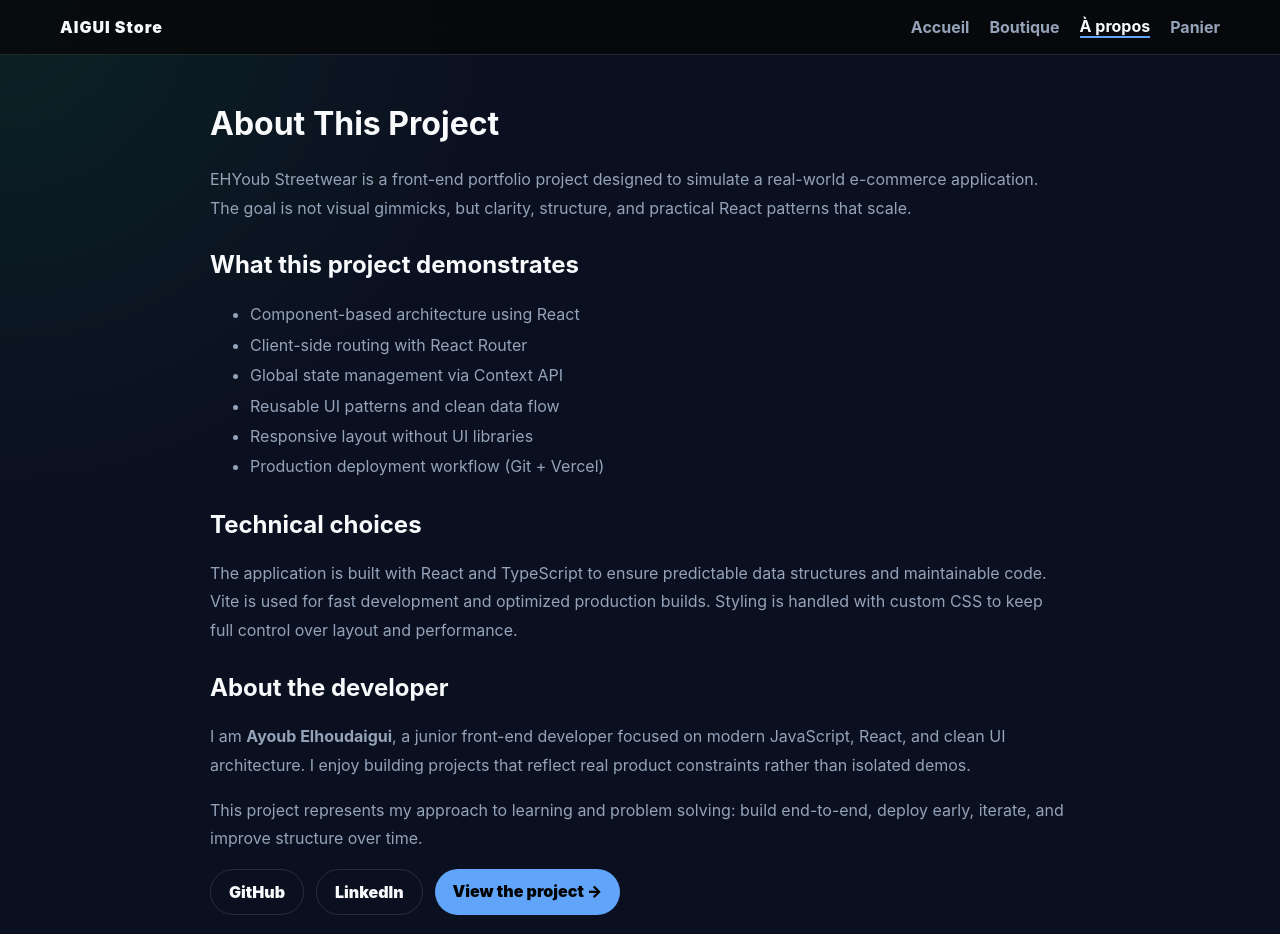
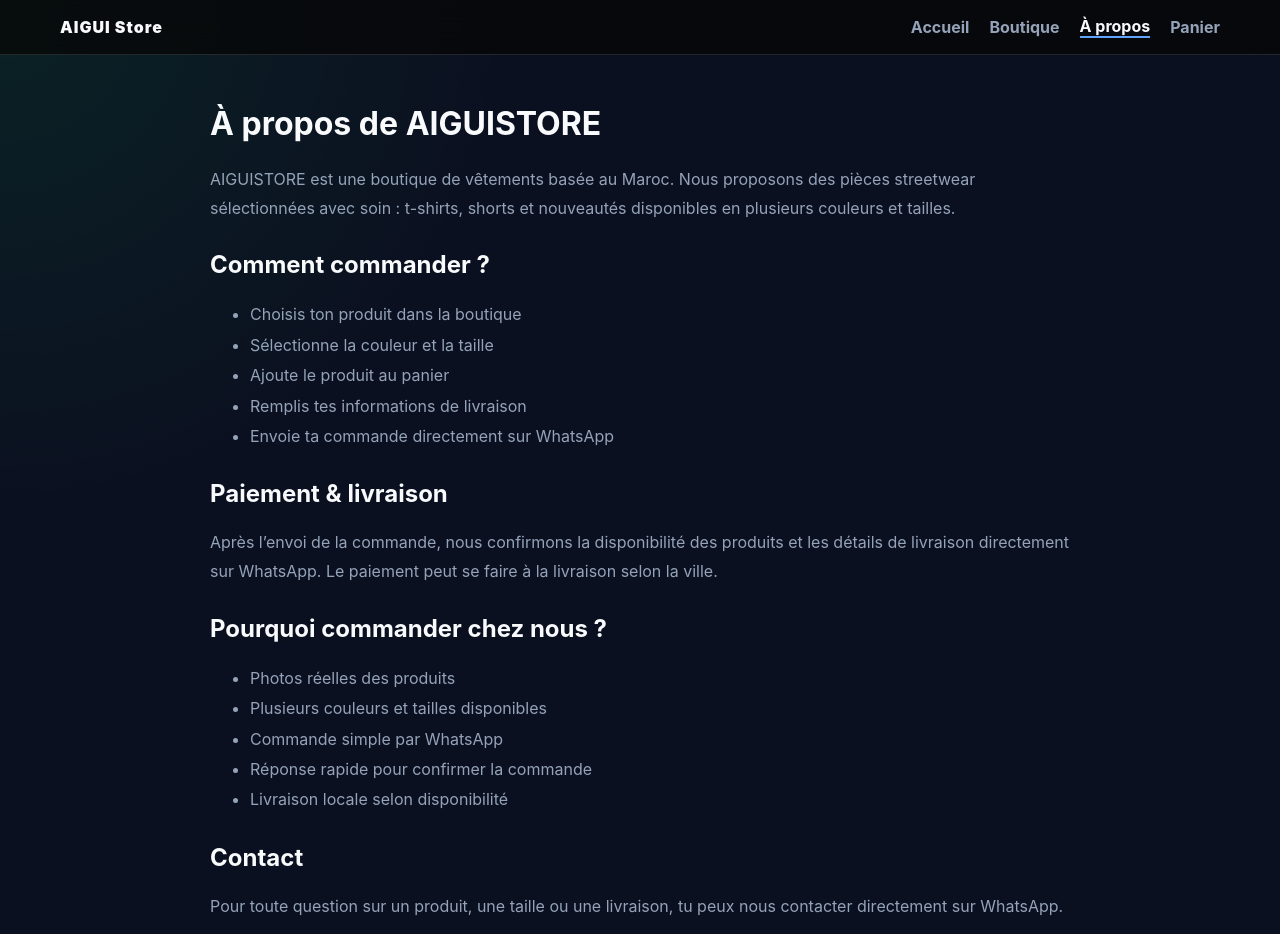
Before and after one commit to elhoudaiguiayoub/aiguistore, a React (Vite) app: page /about in a window 1280 px wide. Shown: the top 934 px of the page. Built offline with nearby package versions, Linux system fonts and the light colour scheme.

Commit message:
update about page for store

```diff
--- a/src/pages/About.tsx
+++ b/src/pages/About.tsx
@@ -1,74 +1,80 @@
-document.title = "About — EHYoub Streetwear";
+document.title = "À propos — AIGUISTORE";
 import { Link } from "react-router-dom";
 
 export default function About() {
   return (
     <div className="container" style={{ maxWidth: 900 }}>
-      <h1>About This Project</h1>
+      <h1>À propos de AIGUISTORE</h1>
 
       <p className="muted" style={{ marginTop: 8, lineHeight: 1.8 }}>
-        EHYoub Streetwear is a front-end portfolio project designed to simulate
-        a real-world e-commerce application. The goal is not visual gimmicks,
-        but clarity, structure, and practical React patterns that scale.
+        AIGUISTORE est une boutique de vêtements basée au Maroc. Nous proposons
+        des pièces streetwear sélectionnées avec soin : t-shirts, shorts et
+        nouveautés disponibles en plusieurs couleurs et tailles.
       </p>
 
       <section style={{ marginTop: 28 }}>
-        <h2>What this project demonstrates</h2>
+        <h2>Comment commander ?</h2>
+
         <ul className="muted" style={{ lineHeight: 1.9 }}>
-          <li>Component-based architecture using React</li>
-          <li>Client-side routing with React Router</li>
-          <li>Global state management via Context API</li>
-          <li>Reusable UI patterns and clean data flow</li>
-          <li>Responsive layout without UI libraries</li>
-          <li>Production deployment workflow (Git + Vercel)</li>
+          <li>Choisis ton produit dans la boutique</li>
+          <li>Sélectionne la couleur et la taille</li>
+          <li>Ajoute le produit au panier</li>
+          <li>Remplis tes informations de livraison</li>
+          <li>Envoie ta commande directement sur WhatsApp</li>
         </ul>
       </section>
 
       <section style={{ marginTop: 28 }}>
-        <h2>Technical choices</h2>
+        <h2>Paiement & livraison</h2>
+
         <p className="muted" style={{ lineHeight: 1.8 }}>
-          The application is built with React and TypeScript to ensure predictable
-          data structures and maintainable code. Vite is used for fast development
-          and optimized production builds. Styling is handled with custom CSS to
-          keep full control over layout and performance.
+          Après l’envoi de la commande, nous confirmons la disponibilité des
+          produits et les détails de livraison directement sur WhatsApp.
+          Le paiement peut se faire à la livraison selon la ville.
         </p>
       </section>
 
       <section style={{ marginTop: 28 }}>
-        <h2>About the developer</h2>
+        <h2>Pourquoi commander chez nous ?</h2>
+
+        <ul className="muted" style={{ lineHeight: 1.9 }}>
+          <li>Photos réelles des produits</li>
+          <li>Plusieurs couleurs et tailles disponibles</li>
+          <li>Commande simple par WhatsApp</li>
+          <li>Réponse rapide pour confirmer la commande</li>
+          <li>Livraison locale selon disponibilité</li>
+        </ul>
+      </section>
+
+      <section style={{ marginTop: 28 }}>
+        <h2>Contact</h2>
+
         <p className="muted" style={{ lineHeight: 1.8 }}>
-          I am <strong>Ayoub Elhoudaigui</strong>, a junior front-end developer
-          focused on modern JavaScript, React, and clean UI architecture.
-          I enjoy building projects that reflect real product constraints
-          rather than isolated demos.
-        </p>
-
-        <p className="muted" style={{ lineHeight: 1.8, marginTop: 8 }}>
-          This project represents my approach to learning and problem solving:
-          build end-to-end, deploy early, iterate, and improve structure over time.
+          Pour toute question sur un produit, une taille ou une livraison, tu peux
+          nous contacter directement sur WhatsApp.
         </p>
 
         <div style={{ marginTop: 16, display: "flex", gap: 12, flexWrap: "wrap" }}>
           <a
-            href="https://github.com/elhoudaiguiayoub"
+            href="https://wa.me/+212661246805"
             target="_blank"
             rel="noreferrer"
             className="btn btn-ghost"
           >
-            GitHub
+            WhatsApp
           </a>
 
           <a
-            href="https://www.linkedin.com/"
+            href="https://www.instagram.com/aiguistore?utm_source=qr"
             target="_blank"
             rel="noreferrer"
             className="btn btn-ghost"
           >
-            LinkedIn
+            Instagram
           </a>
 
           <Link to="/shop" className="btn">
-            View the project →
+            Voir la boutique →
           </Link>
         </div>
       </section>
```
